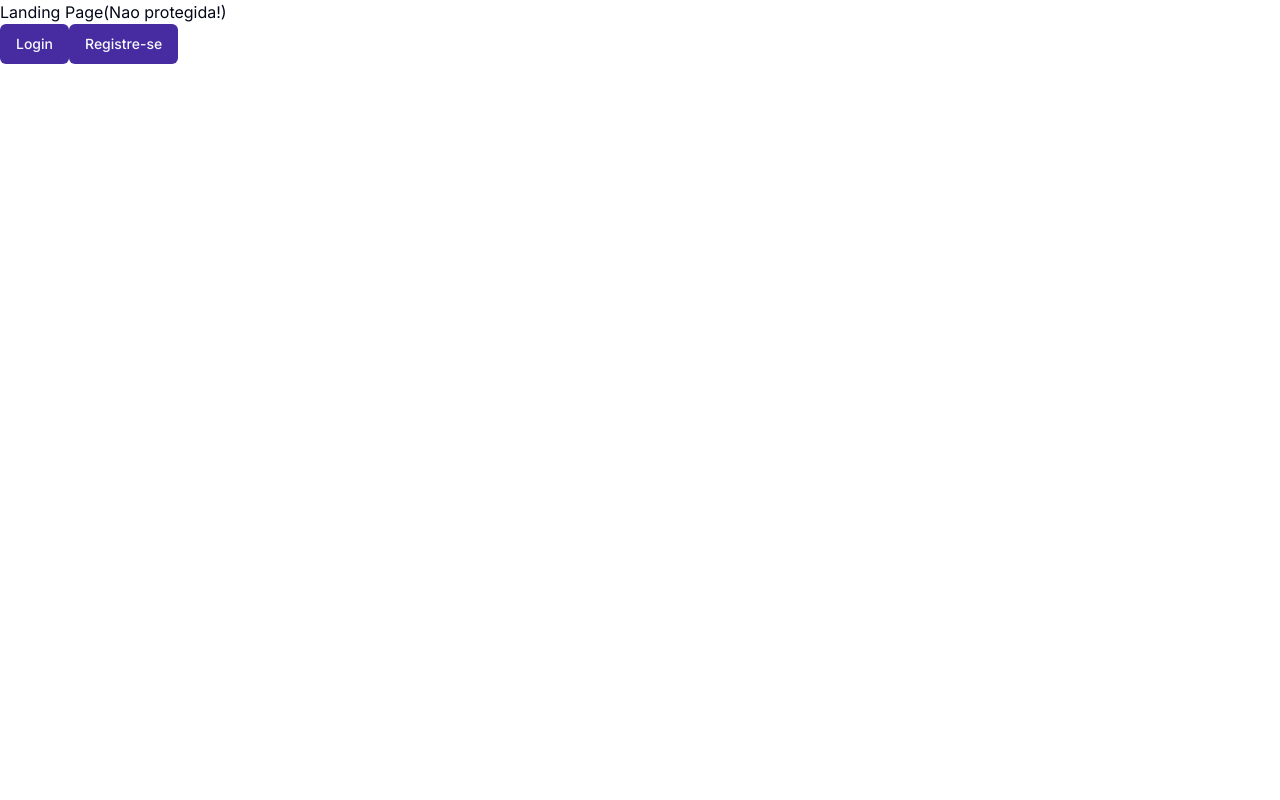
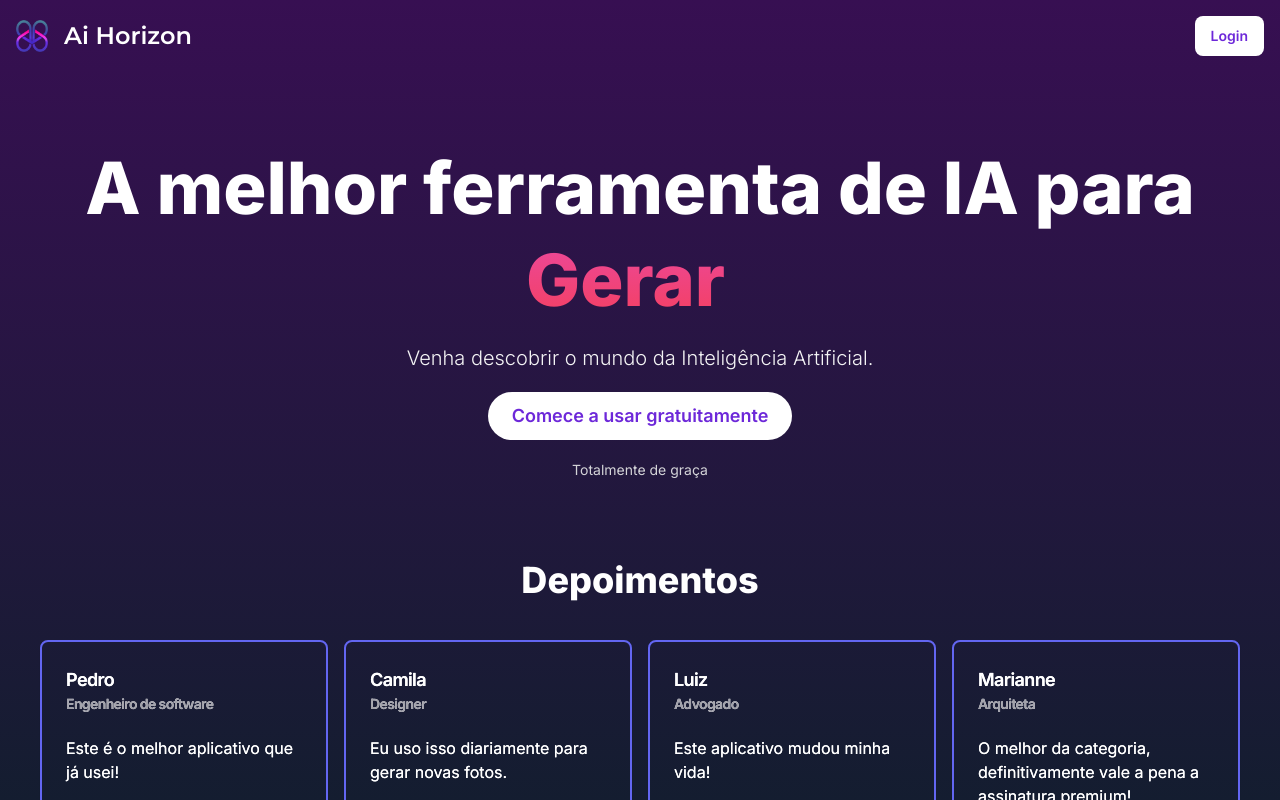
Before and after one commit to PedroLMaia/AIHorizon, a Next.js app: page / in a window 1280 px wide. Built offline with nearby package versions, Linux system fonts and the light colour scheme; no server answers.

Commit message:
Add Landing Page

```diff
--- /dev/null
+++ b/app/(landing)/layout.tsx
@@ -0,0 +1,15 @@
+const LandingLayout = ({
+    children
+  }: {
+    children: React.ReactNode;
+  }) => {
+    return (
+      <main className="h-full bg-gradient-to-t from-[#141d30] to-[#370f52] overflow-auto">
+        <div className="mx-auto max-w-screen-xl h-full w-full">
+          {children}
+        </div>
+      </main>
+     );
+  }
+
+  export default LandingLayout;
--- a/app/(landing)/page.tsx
+++ b/app/(landing)/page.tsx
@@ -1,24 +1,15 @@
-import { Button } from "@/components/ui/button";
-import Link from "next/link";
+import { LandingContent } from "@/components/landing-content";
+import { LandingHero } from "@/components/landing-hero";
+import { LandingNavbar } from "@/components/landing-navbar";
 
 const LandingPage = () => {
   return (
-    <div>
-      Landing Page(Nao protegida!)
-      <div>
-        <Link href="/login">
-          <Button>
-            Login
-          </Button>
-        </Link>
-        <Link href="/registre-se">
-          <Button>
-            Registre-se
-          </Button>
-        </Link>
-      </div>
+    <div className="h-full ">
+      <LandingNavbar />
+      <LandingHero/>
+      <LandingContent/>
     </div>
-  );
+   );
 }
 
 export default LandingPage;
--- /dev/null
+++ b/components/landing-content.tsx
@@ -0,0 +1,55 @@
+"use client";
+
+import { Card, CardContent, CardHeader, CardTitle } from "@/components/ui/card";
+
+const testimonials = [
+  {
+    name: "Pedro",
+    avatar: "A",
+    title: "Engenheiro de software",
+    description: "Este é o melhor aplicativo que já usei!",
+  },
+  {
+    name: "Camila",
+    avatar: "A",
+    title: "Designer",
+    description: "Eu uso isso diariamente para gerar novas fotos.",
+  },
+  {
+    name: "Luiz",
+    avatar: "A",
+    title: "Advogado",
+    description: "Este aplicativo mudou minha vida!",
+  },
+  {
+    name: "Marianne",
+    avatar: "A",
+    title: "Arquiteta",
+    description: "O melhor da categoria, definitivamente vale a pena a assinatura premium!",
+  },
+];
+
+export const LandingContent = () => {
+  return (
+    <div className="px-10 pb-20">
+      <h2 className="text-center text-4xl text-white font-extrabold mb-10">Depoimentos</h2>
+      <div className="grid grid-cols-1 sm:grid-cols-2 md:grid-cols-3 lg:grid-cols-4 gap-4">
+        {testimonials.map((item) => (
+          <Card key={item.description} className="bg-clip-text text-transparent border-2 border-indigo-500 text-white">
+            <CardHeader>
+              <CardTitle className="flex items-center gap-x-2">
+                <div>
+                  <p className="text-lg">{item.name}</p>
+                  <p className="text-zinc-400 text-sm">{item.title}</p>
+                </div>
+              </CardTitle>
+              <CardContent className="pt-4 px-0">
+                {item.description}
+              </CardContent>
+            </CardHeader>
+          </Card>
+        ))}
+      </div>
+    </div>
+  )
+}
--- /dev/null
+++ b/components/landing-hero.tsx
@@ -0,0 +1,48 @@
+"use client";
+
+import TypewriterComponent from "typewriter-effect";
+import Link from "next/link";
+import { useAuth } from "@clerk/nextjs";
+
+import { Button } from "@/components/ui/button";
+
+export const LandingHero = () => {
+  const { isSignedIn } = useAuth();
+
+  return (
+    <div className="text-white font-bold py-20 text-center space-y-5">
+      <div className="text-4xl sm:text-5xl md:text-6xl lg:text-7xl space-y-5 font-extrabold">
+        <h1>A melhor ferramenta de IA para</h1>
+        <div className=" bg-gradient-to-b from-pink-500 to-rose-500 bg-clip-text text-transparent pb-2">
+          <TypewriterComponent
+            options={{
+              strings: [
+                "Gerar Fotos",
+                "Gerar Vídeos ",
+                "Gerar Músicas",
+                "Estudar Programação",
+                "Desenvolver Ideias",
+                "Acelerar Produção",
+              ],
+              autoStart: true,
+              loop: true,
+            }}
+          />
+        </div>
+      </div>
+      <div className="text-sm md:text-xl font-light text-zinc-100">
+            Venha descobrir o mundo da Inteligência Artificial.
+      </div>
+      <div>
+        <Link href={isSignedIn ? "/dashboard" : "/registre-se"}>
+          <Button variant="register" className="text-violet-700 md:text-lg p-4 md:p-6 rounded-full font-semibold">
+            Comece a usar gratuitamente
+          </Button>
+        </Link>
+      </div>
+      <div className="text-zinc-300 text-xs md:text-sm font-normal">
+            Totalmente de graça
+      </div>
+    </div>
+  );
+};
--- /dev/null
+++ b/components/landing-navbar.tsx
@@ -0,0 +1,42 @@
+"use client";
+
+import { Montserrat } from "next/font/google";
+import Image from "next/image"
+import Link from "next/link"
+import { useAuth } from "@clerk/nextjs";
+
+import { cn } from "@/lib/utils";
+import { Button } from "@/components/ui/button";
+
+const font = Montserrat({
+    weight: '600',
+    subsets: ['latin']
+});
+
+export const LandingNavbar = () => {
+    const { isSignedIn } = useAuth();
+
+    return (
+        <nav className="p-4 bg-transparent flex items-center justify-between">
+            <Link href="/" className="flex items-center">
+                <div className="relative h-8 w-8 mr-4">
+                    <Image
+                        fill
+                        alt="Logo"
+                        src="/logo.png"
+                    />
+                </div>
+                <h1 className={cn("text-2xl font-bold text-white", font.className)}>
+                    Ai Horizon
+                </h1>
+            </Link>
+            <div className="flex items-center gap-x-2">
+                <Link href={isSignedIn ? "/dashboard" : "/login"}>
+                    <Button variant="login" className=" font-semibold rounded-lg">
+                    Login
+                    </Button>
+                </Link>
+            </div>
+        </nav>
+    )
+}
--- a/components/sidebar.tsx
+++ b/components/sidebar.tsx
@@ -77,7 +77,7 @@
 }: SidebarProps) => {
     const pathname = usePathname();
     return (
-        <div className="space-y-4 py-4 flex flex-col h-full bg-[#111827] text-white">
+        <div className="space-y-4 py-4 flex flex-col h-full bg-gradient-to-t from-[#4a0f52] to-[#090d16] text-white">
             <div className="px-3 py-2 flex-1">
                 <Link href="/dashboard" className="flex items-center pl-3 mb-14">
                     <div className="relative w-8 h-8 mr-4">
--- a/components/subscription-button.tsx
+++ b/components/subscription-button.tsx
@@ -30,7 +30,7 @@
     }
 
     return (
-        <Button disabled={loading} variant={isPro ? "sub" : "premium"} onClick={onClick}>
+        <Button disabled={loading} variant={isPro ? "default" : "premium"} onClick={onClick}>
             {isPro ? "Gerenciar assinatura" : "Upgrade"}
             {!isPro && <Zap className="w-4 h-4 ml-2 fill-white" />}
         </Button>
--- a/components/ui/button.tsx
+++ b/components/ui/button.tsx
@@ -9,7 +9,7 @@
   {
     variants: {
       variant: {
-        default: "bg-primary text-primary-foreground hover:bg-primary/90",
+        default: "bg-primary text-primary-foreground hover:bg-gradient-to-r from-red-500 to-orange-500 hover:text-white",
         destructive:
           "bg-destructive text-destructive-foreground hover:bg-destructive/90",
         outline:
@@ -20,6 +20,8 @@
         link: "text-primary underline-offset-4 hover:underline",
         sub: "bg-primary text-primary-foreground hover:bg-gray-900",
         premium: "bg-gradient-to-r from-indigo-500 via-purple-500 to-pink-500 text-white border-0",
+        register: "bg-white hover:bg-gradient-to-r from-red-500 to-orange-500 hover:text-white",
+        login: "bg-white text-violet-700 hover:bg-gradient-to-r from-red-500 to-orange-500 hover:text-white",
       },
       size: {
         default: "h-10 px-4 py-2",
--- a/package.json
+++ b/package.json
@@ -44,6 +44,7 @@
     "tailwindcss": "3.3.3",
     "tailwindcss-animate": "^1.0.6",
     "typescript": "5.1.6",
+    "typewriter-effect": "^2.20.1",
     "zod": "^3.22.1",
     "zustand": "^4.4.1"
   },
```
Also changed, not shown: 1 other file (tests, documents, lock files or other folders).
